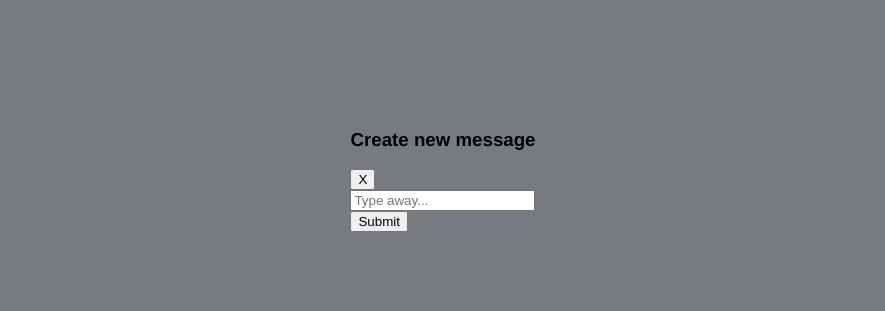
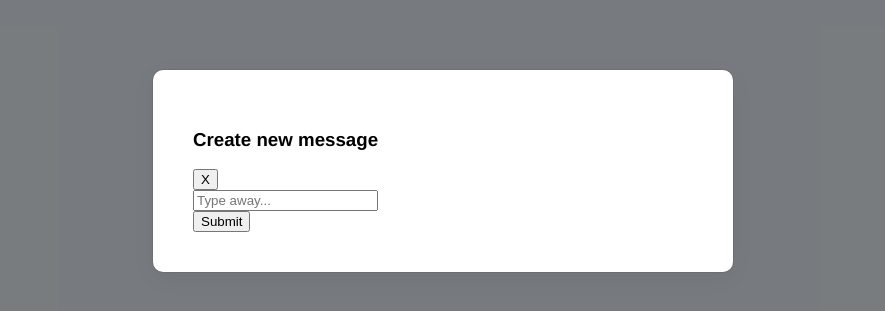
Before and after one commit to shellCommand/talk_alot, a React (Create React App) app: page / in a window 1280 px wide. Shown: the part 229-540 px from the top of the page, without its empty margins (197-1082 px from the left). Built offline with nearby package versions, Linux system fonts and the light colour scheme; no server answers.

Commit message:
style modal

```diff
--- a/src/components/TickIcon.js
+++ b/src/components/TickIcon.js
@@ -4,7 +4,7 @@ const TickIcon = () => {
       xmlns="http://www.w3.org/2000/svg"
       width="25" height="25"
       fill="currentColor"
-      class="bi bi-check2-circle"
+      className="bi bi-check2-circle"
       viewBox="0 0 16 16">
       <path d="M2.5 8a5.5 5.5 0 0 1 8.25-4.764.5.5 0 0 0 .5-.866A6.5 6.5 0 1 0 14.5 8a.5.5 0 0 0-1 0 5.5 5.5 0 1 1-11 0z"/>
       <path d="M15.354 3.354a.5.5 0 0 0-.708-.708L8 9.293 5.354 6.646a.5.5 0 1 0-.708.708l3 3a.5.5 0 0 0 .708 0l7-7z"/>
--- a/src/index.css
+++ b/src/index.css
@@ -145,3 +145,11 @@ li {
   justify-content: center;
   align-items: center;
 }
+
+.modal {
+  width: 500px;
+  background-color: rgb(255, 255, 255);
+  padding: 40px;
+  border-radius: 10px;
+  box-shadow: rgba(0,0,0,0.05) 0 6px 24px 0, rgba(0,0,0,0.08) 0 0 0 1px;
+}
```
